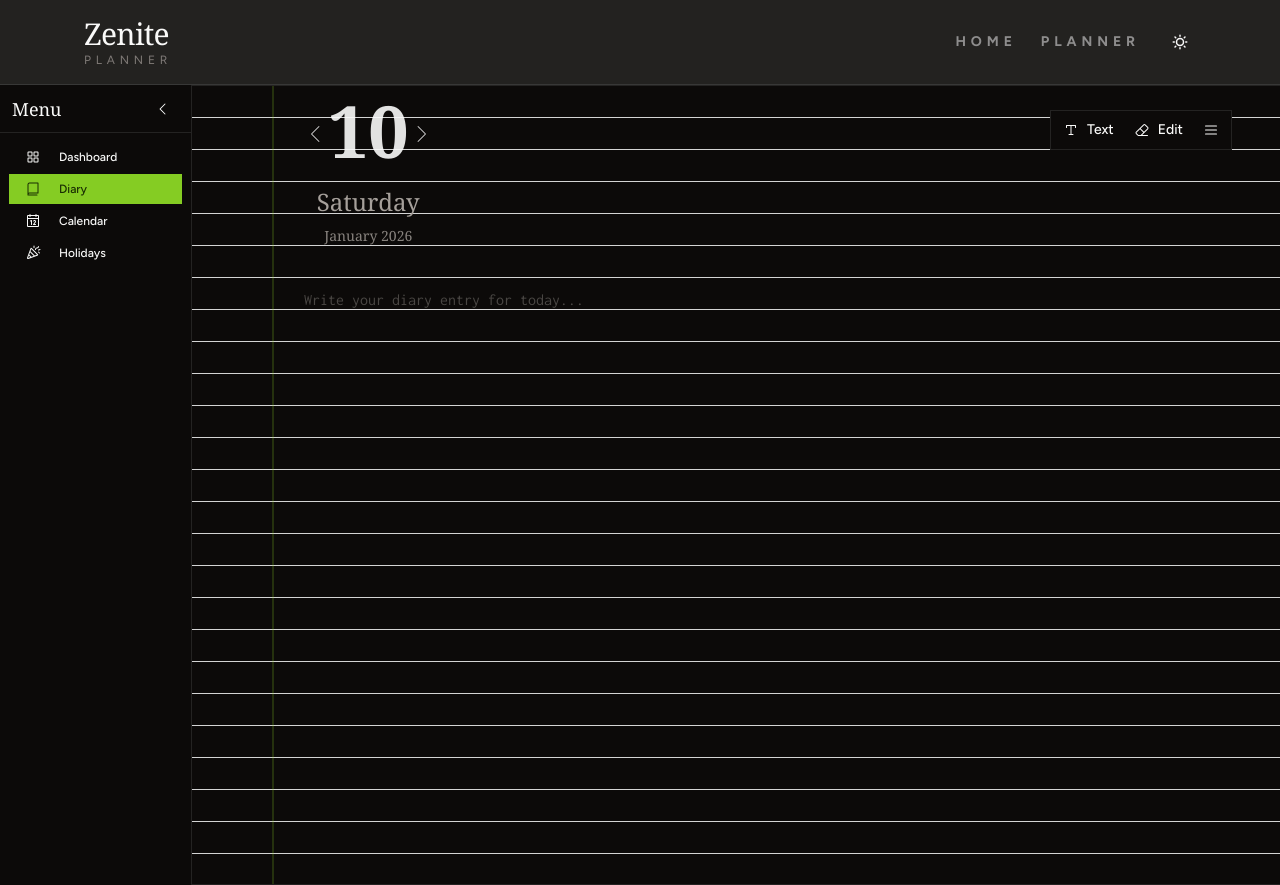
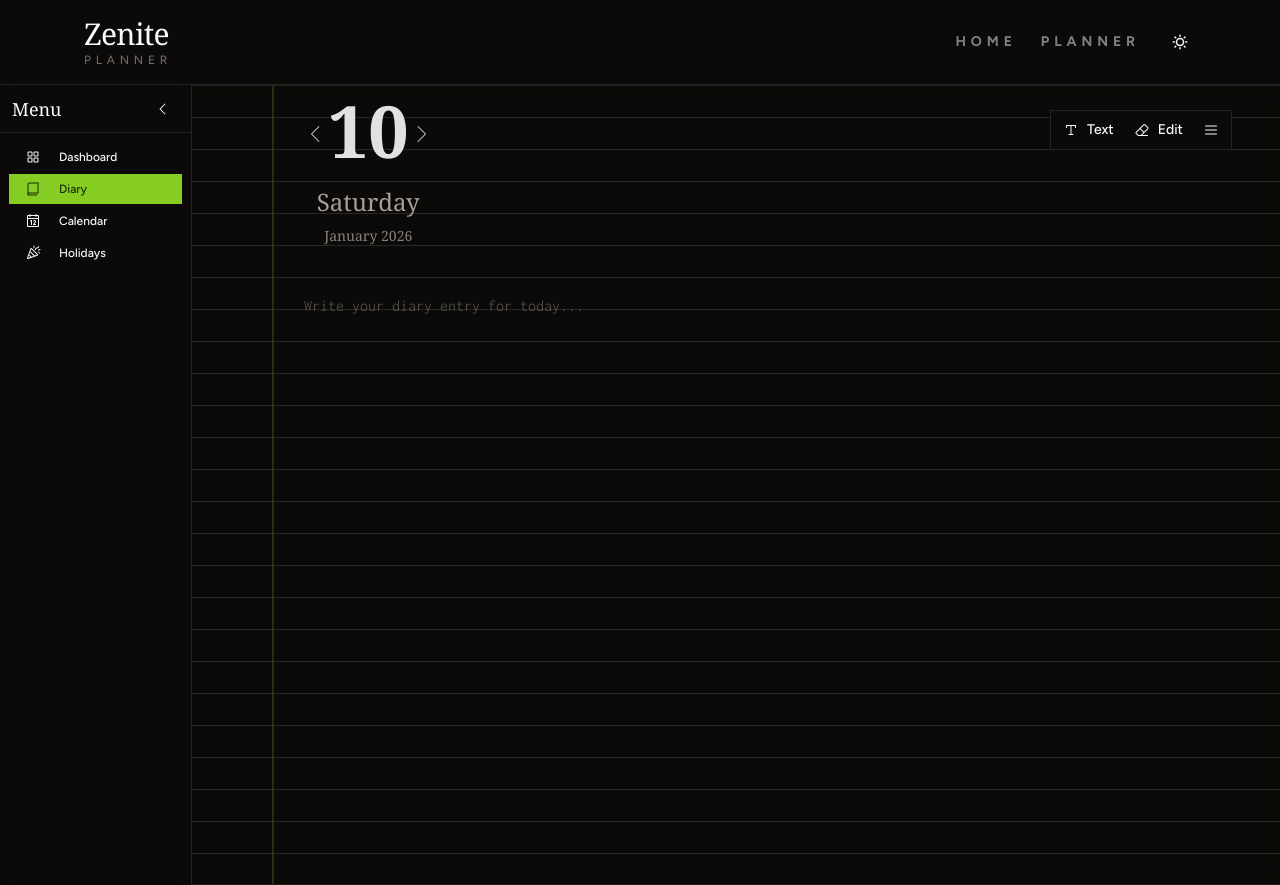
Before and after one commit to wjbetech/zenite-v3, a Next.js app: page /planner/diary in a window 1280 px wide. Both pictures are taken after a click on the button 1180 px from the left and 42 px from the top of the page. Built offline with nearby package versions, Linux system fonts and the light colour scheme.

Commit message:
fixing some styling issues across light/dark

```diff
--- a/src/app/layout.tsx
+++ b/src/app/layout.tsx
@@ -16,7 +16,7 @@ export default function RootLayout({
   return (
     <html lang="en" className={figtree.variable}>
       <body
-        className={`${merriweather.variable} ${notoSans.variable} ${jetbrainsMono.variable} antialiased flex min-h-screen flex-col bg-orange-50/50`}>
+        className={`${merriweather.variable} ${notoSans.variable} ${jetbrainsMono.variable} antialiased flex min-h-screen flex-col bg-background`}>
         <Navbar />
         <main className="flex-1">{children}</main>
       </body>
--- a/src/app/planner/diary/page.tsx
+++ b/src/app/planner/diary/page.tsx
@@ -59,12 +59,19 @@ export default function PlannerDiaryPage() {
     <main className="flex-1 overflow-hidden flex flex-col">
       <div className="flex-1 overflow-hidden relative">
         {/* Stacked paper effect with shadows */}
-        <div className="absolute inset-0 bg-background border-y border-border shadow-[0_-2px_8px_rgba(0,0,0,0.1),0_2px_8px_rgba(0,0,0,0.1)]">
-          {/* Lined paper background - full width */}
+        <div className="absolute inset-0 bg-white/98 dark:bg-background/20 border-y border-border shadow-[0_-2px_8px_rgba(0,0,0,0.1),0_2px_8px_rgba(0,0,0,0.1)] backdrop-blur-sm">
+          {/* Lined paper background - separate overlays for light and dark so lines remain visible */}
           <div
-            className="absolute inset-0"
+            className="absolute inset-0 block dark:hidden"
             style={{
-              backgroundImage: "linear-gradient(transparent 31px, #d4d4d4 1px)",
+              backgroundImage: "linear-gradient(transparent 31px, rgba(0,0,0,0.08) 1px)",
+              backgroundSize: "100% 32px"
+            }}
+          />
+          <div
+            className="absolute inset-0 hidden dark:block"
+            style={{
+              backgroundImage: "linear-gradient(transparent 31px, rgba(255,255,255,0.12) 1px)",
               backgroundSize: "100% 32px"
             }}
           />
@@ -115,7 +122,7 @@ export default function PlannerDiaryPage() {
                 fontFamily: "var(--font-mono)",
                 fontSize: "16px",
                 lineHeight: "32px",
-                paddingTop: "198px" // Adjusted for Inconsolata font alignment
+                paddingTop: "204px" // Adjusted for Inconsolata font alignment
               }}
             />
           </div>
--- a/src/components/layout/PlannerSidebar/PlannerSidebar.tsx
+++ b/src/components/layout/PlannerSidebar/PlannerSidebar.tsx
@@ -35,7 +35,7 @@ export default function PlannerSidebar() {
 
   return (
     <aside
-      className={`relative border-r bg-background transition-all duration-300 ease-in-out ${
+      className={`relative border-r border-border bg-background/90 backdrop-blur transition-all duration-300 ease-in-out ${
         isCollapsed ? "w-16" : "w-48"
       }`}>
       <div className="flex h-full flex-col">
```
